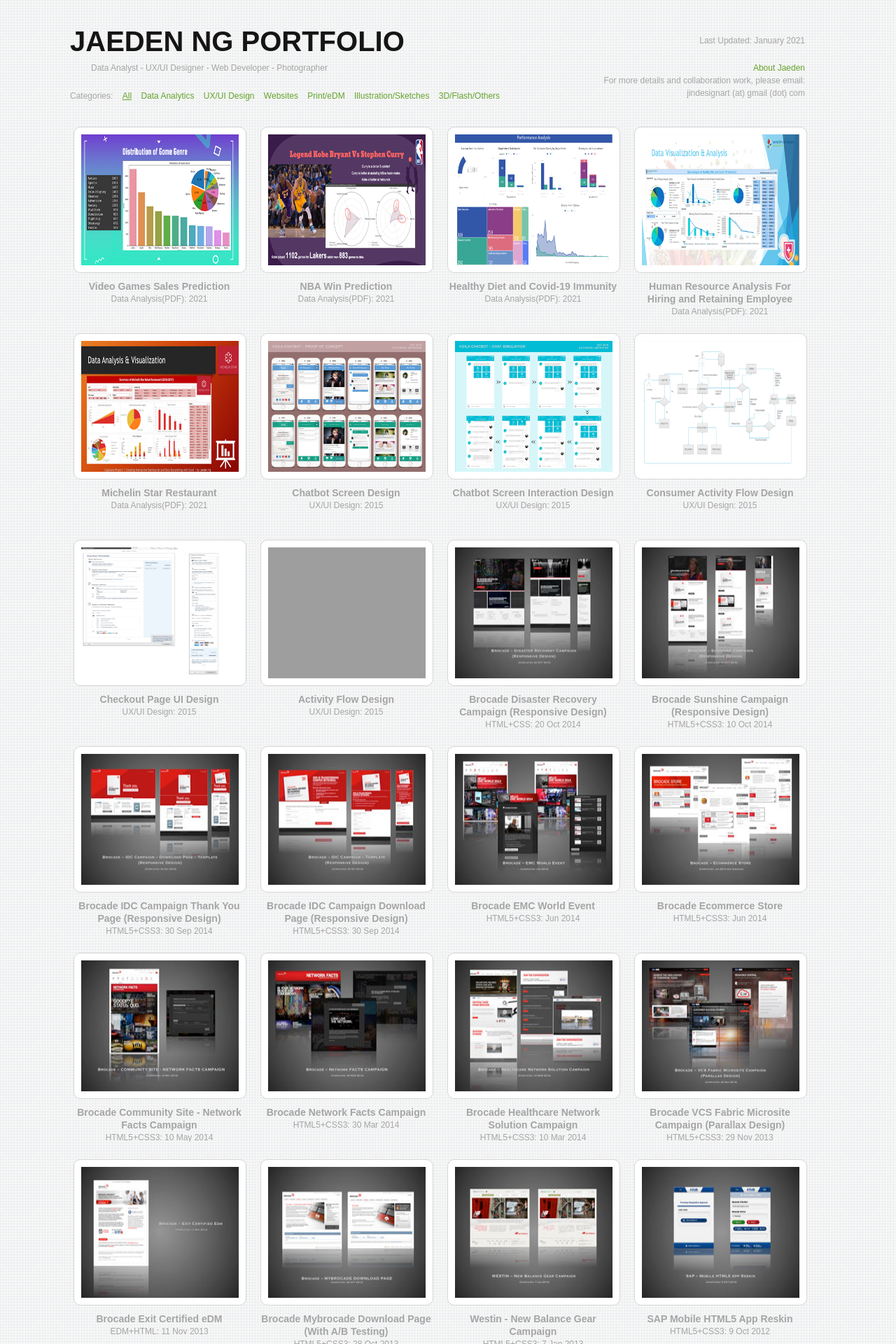
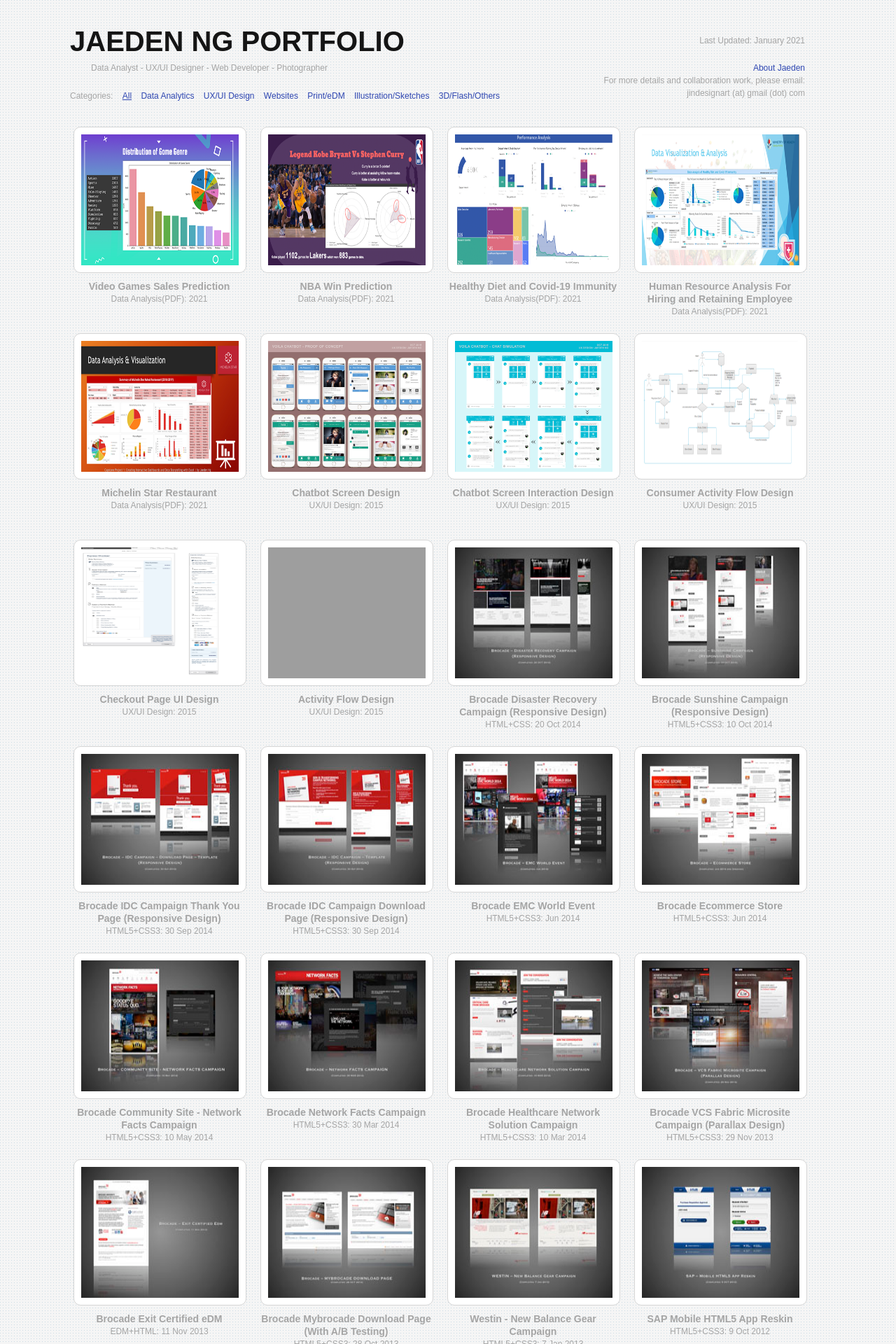
Before and after one commit to jaedenng/jaedenng.github.io, a Jekyll site: the page folio/index.html, which Jekyll copies as it is, in a window 1280 px wide. Shown: the top 1920 px of the page at 70% size. Built offline with Jekyll 4.4.1, drawn with Linux system fonts in a browser that asks for light colours; nearby versions of some CDN libraries; grey boxes are pictures that could not be loaded.

Commit message:
Add files via upload

```diff
--- a/folio/css/styles.css
+++ b/folio/css/styles.css
@@ -18,8 +18,8 @@ div { position:relative }
 
 html{-webkit-font-smoothing:antialiased;}
 body{background:#f5f5f5 url("../images/bkg-pat.png") repeat scroll 0 0;font: 12px/1.5em Arial, Helvetica, sans-serif, "Arial Narrow";color:#a5a5a5;}
-a{color:#65a42d;text-decoration:none;}
-a:hover{color:#65a42d; text-decoration:underline;}
+a{color:#2e46b1;text-decoration:none;}
+a:hover{color:#4da9e6; text-decoration:underline;}
 .column-clear{ clear:both;}
 .wrapper{ margin:0px auto; padding:0px;width:1080px;}
 .portfolio-content, .portfolio-area{width:1080px;}
```
